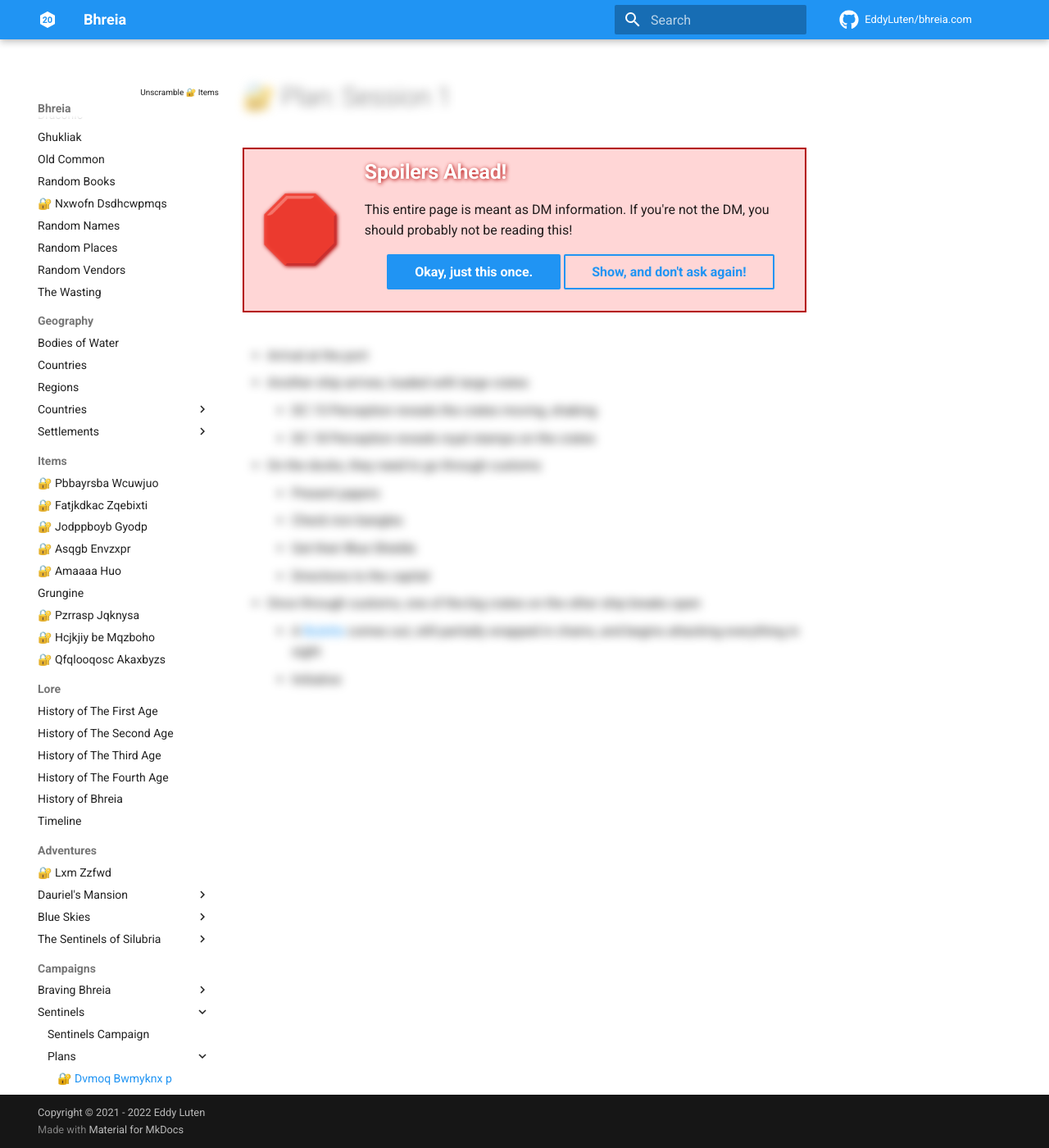
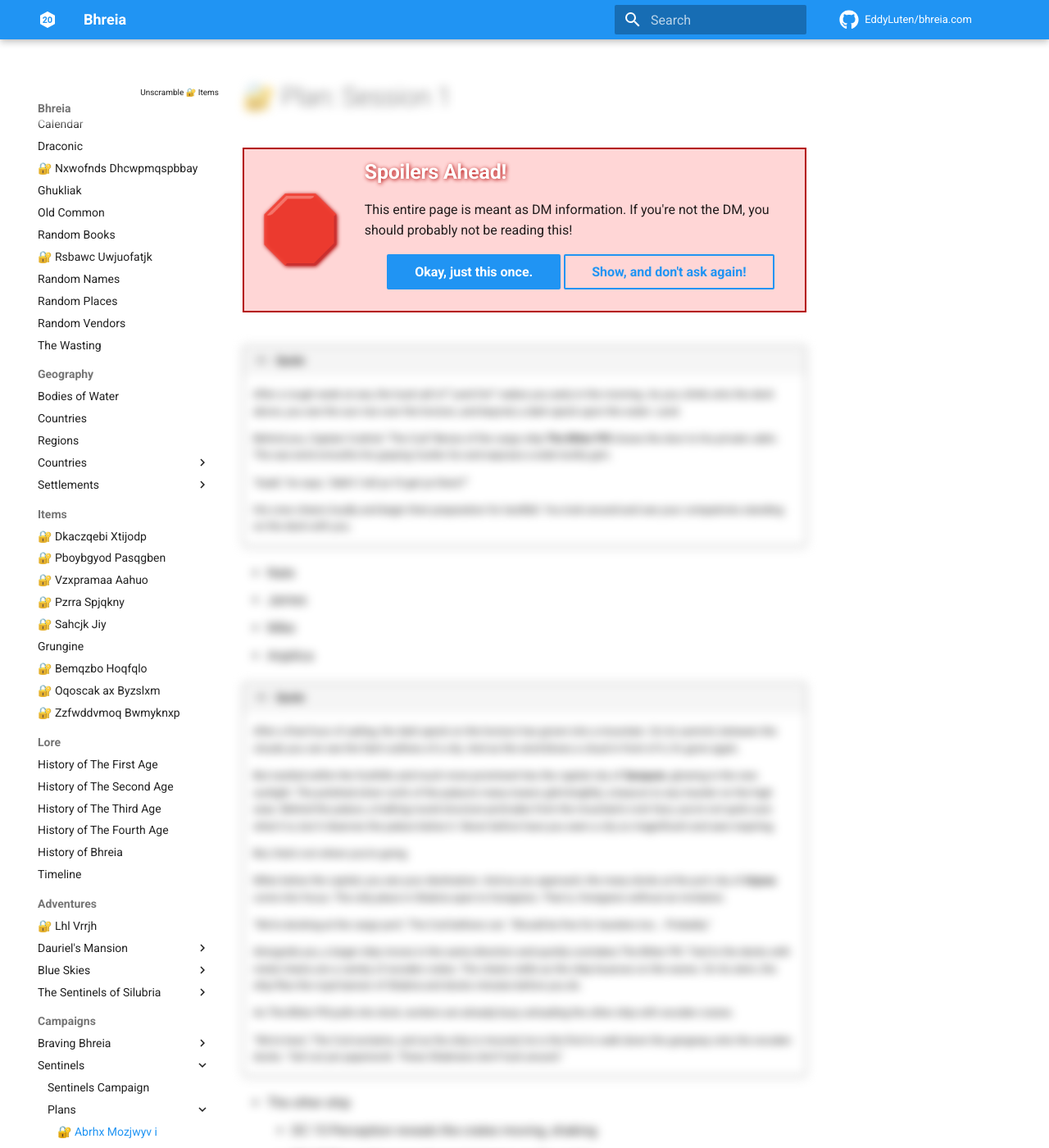
Before and after one commit to EddyLuten/bhreia.com, an MkDocs documentation site: the page built from docs/campaigns/sentinels/plans/plan-1.md, in a window 1280 px wide and 1400 px high. Shown: the whole window at 82% size. Built offline with MkDocs 1.6.1 and Material for MkDocs 9.7.7, drawn with Linux system fonts in a browser that asks for light colours; comment, search, counter and statistics services are not loaded; some of the changed text lies outside the part shown.

Commit message:
Silubria S1 prep 😰

```diff
--- a/docs/campaigns/sentinels/plans/plan-1.md
+++ b/docs/campaigns/sentinels/plans/plan-1.md
@@ -9,15 +9,82 @@
 
 --8<-- "spoiler.html"
 
-- Arrival at the port
-- Another ship arrives, loaded with large crates
+!!! quote
+    After a rough week at sea, the loud call of "Land Ho!" wakes you early in the morning. As you climb onto the deck above, you see the sun rise over the horizon, and beyond, a dark speck upon the water. Land.
+
+    Behind you, Captain Codrick "The Cod" Benze of the cargo ship **The Bitter Pill** closes the door to his private cabin. The sea wind smooths his graying Cuniko fur and exposes a wide toothy grin.
+
+    "Aaah," he says, "didn't I tell ye I'd get ye there?"
+
+    His crew cheers loudly and begin their preparation for landfall. You look around and see your compatriots standing on the deck with you.
+
+- Nate
+- James
+- Mike
+- Anjelica
+
+!!! quote
+    After a final hour of sailing, the dark speck on the horizon has grown into a mountain. On its summit, between the clouds you can see the faint outlines of a city. And as the wind blows a cloud in front of it, it's gone again.
+
+    But nestled within the foothills and much more prominent lies the capital city of **Sarapum**, glowing in the new sunlight. The polished silver roofs of the palace's many towers glint brightly; a beacon to any traveler on the high seas. Behind the palace, a hulking round structure protrudes from the mountain's rock face, you're not quite sure what it is, but it dwarves the palace below it. Never before have you seen a city so magnificent and awe inspiring.
+
+    But, that's not where you're going.
+
+    Miles below the capital, you see your destination. And as you approach, the many docks at the port city of **Arjuna** come into focus. The only place in Silubria open to foreigners. That is, foreigners without an invitation.
+
+    "We're docking at the cargo port," The Cod bellows out. "Should be fine for travelers too... Probably."
+
+    Alongside you, a larger ship moves in the same direction and quickly overtakes The Bitter Pill. Tied to the decks with metal chains are a variety of wooden crates. The chains rattle as the ship bounces on the waves. On its stern, the ship flies the royal banner of Silubria and docks minutes before you do.
+
+    As The Bitter Pill pulls into dock, workers are already busy unloading the other ship with wooden cranes.
+
+    "We're here," The Cod exclaims, and as the ship is moored, he is the first to walk down the gangway onto the wooden docks. "Get out yer paperwork. These Silubrians don't fuck around."
+
+- The other ship
   - DC 15 Perception reveals the crates moving, shaking
   - DC 18 Perception reveals royal stamps on the crates
+
 - On the docks, they need to go through customs
   - Present papers
   - Check iron bangles
-  - Get their Blue Shields
+  - **Get their Blue Shields**
   - Directions to the capital
+  - Report to the palace
+  - They call for a coach
+  - Customs tells them that the coach will take them there immediately
+
 - Once through customs, one of the big crates on the other ship breaks open
   - A [Bulette](https://www.dndbeyond.com/monsters/16818-bulette) comes out, still partially wrapped in chains, and begins attacking everything in sight
   - Initiative
+
+The coach is white and inlaid with silver flowers.
+
+The coach takes them directly to the palace.
+
+- They see on their journey from the window
+  - Several temples of [[urlac]]
+
+When they get out.
+
+!!! quote
+    White stone holds up the massive palace at the heart of this city. Its spires curve upwards and terminate in gleaming silver tips. The palace guards open the massive oak doors and guide you inside.
+
+Here, they go through the main entrance.
+
+!!! quote
+    The floors and walls are marble inlaid with streaks of silver and before you, the throne room becomes visible. On his throne, surrounded by his two wives sits **Gajarta of Sarapum**, 53rd of his name. He smiles as he sees you approach, but the guard takes a left turn and brings you into a small chamber.
+
+    The guard points towards a row of chairs. "Please take a seat."
+
+The guard leaves.
+
+They are taken into a small room where a Human male in a red robe sits behind a desk, looking at paperwork.
+
+His name is "**Yilus Romku**" and is the advisor of the king. Leaning against the desk is his staff that has a sphere with an eye that follows you around on top.
+
+!!! quote
+    Welcome, welcome, **Ahtel**. Before you ask, that means *champion* in Silubrian. I hope your journey was easy enough?
+
+They are called "Ahtel" (from: <https://en.wiktionary.org/wiki/%D8%A7%D8%AA%D9%84#Pashto>), which means champion in Silubrian.
+
+He takes some of their info and questions and takes them to their locker room.
```
Also changed, not shown: docs/adventures/dauriels-mansion/acts/act-1/adventure-hooks.md (+1 -1 lines), docs/etcetera/etherial-transmissions.md (added, +50 -0 lines).
